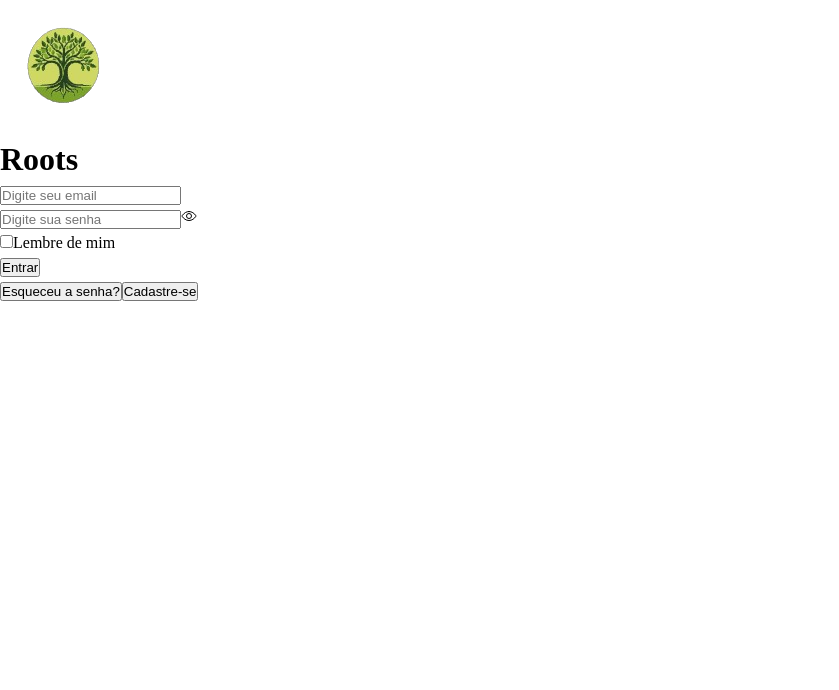
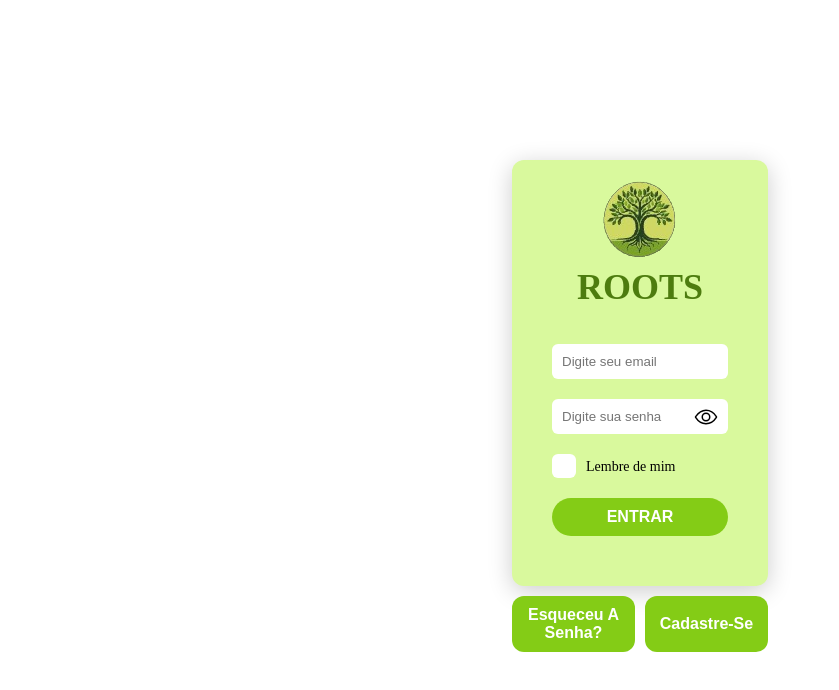
Before and after one commit to irrobs/Roots, a React (Vite) app: page / in a window 1280 px wide. Shown: the top 690 px of the page, without its empty margins (0-839 px from the left). Built offline with nearby package versions, Linux system fonts and the light colour scheme.

Commit message:
style: finished loginForm styles

```diff
--- a/src/App.tsx
+++ b/src/App.tsx
@@ -1,12 +1,11 @@
-import LoginForm from "./pages/login/LoginForm";
+import LoginPage from "./pages/login/LoginPage";
 import GlobalStyles from "./styles/GlobalStyles";
 
 export default function App() {
   return (
     <>
-      <LoginForm />
-
       <GlobalStyles />
+      <LoginPage />
     </>
   );
 }
--- /dev/null
+++ b/src/pages/login/ForgetAndCreate.tsx
@@ -0,0 +1,16 @@
+import styled from "styled-components";
+import { StyledButton } from "./StyledComponents";
+
+const StyledForgetAndCreateContainer = styled.div`
+  display: flex;
+  gap: 1rem;
+`;
+
+export default function ForgetAndCreate() {
+  return (
+    <StyledForgetAndCreateContainer>
+      <StyledButton>Esqueceu a senha?</StyledButton>
+      <StyledButton>Cadastre-se</StyledButton>
+    </StyledForgetAndCreateContainer>
+  );
+}
--- a/src/pages/login/LoginForm.tsx
+++ b/src/pages/login/LoginForm.tsx
@@ -1,39 +1,43 @@
 import { IoEyeOutline } from "react-icons/io5";
-import styled from "styled-components";
-import logo from "../../../public/logo.png";
 
-const StyledContainer = styled.div``;
+import LoginLogo from "./LoginLogo";
+import {
+  StyledFormContainer,
+  StyledForm,
+  StyledInputContainer,
+  StyledInput,
+  StyledSpan,
+  StyledCheckboxContainer,
+  StyledCheckbox,
+  StyledButton,
+  StyledCustomCheckbox,
+  StyledLabel,
+} from "./StyledComponents";
 
-export default function LoginForm() {
+export default function loginForm() {
   return (
-    <div>
-      <div>
-        <div>
-          <img src={logo} alt="Desenho de uma árvore" />
-          <h1>Roots</h1>
-        </div>
+    <StyledFormContainer>
+      <LoginLogo />
 
-        <form action="get">
-          <input type="email" placeholder="Digite seu email" />
+      <StyledForm action="get">
+        <StyledInput type="email" placeholder="Digite seu email" />
 
-          <div>
-            <input type="password" placeholder="Digite sua senha" />
+        <StyledInputContainer>
+          <StyledInput type="password" placeholder="Digite sua senha" />
+
+          <StyledSpan>
             <IoEyeOutline />
-          </div>
+          </StyledSpan>
+        </StyledInputContainer>
 
-          <div>
-            <input type="checkbox" id="checkbox-remember" />
-            <label htmlFor="checkbox-remember">Lembre de mim</label>
-          </div>
+        <StyledCheckboxContainer>
+          <StyledCheckbox type="checkbox" id="checkbox-remember" />
+          <StyledCustomCheckbox></StyledCustomCheckbox>
+          <StyledLabel htmlFor="checkbox-remember">Lembre de mim</StyledLabel>
+        </StyledCheckboxContainer>
 
-          <button>Entrar</button>
-        </form>
-      </div>
-
-      <div>
-        <button>Esqueceu a senha?</button>
-        <button>Cadastre-se</button>
-      </div>
-    </div>
+        <StyledButton primary={true}>Entrar</StyledButton>
+      </StyledForm>
+    </StyledFormContainer>
   );
 }
--- /dev/null
+++ b/src/pages/login/LoginLogo.tsx
@@ -0,0 +1,27 @@
+import styled from "styled-components";
+
+const StyledLogoContainer = styled.div`
+  display: flex;
+  flex-direction: column;
+  align-items: center;
+`;
+
+const StyledLogo = styled.img`
+  width: 8rem;
+`;
+
+const StyledTitle = styled.h1`
+  text-transform: uppercase;
+  color: var(--color-lime-700);
+  font-weight: bold;
+  font-size: 3.6rem;
+`;
+
+export default function LoginLogo() {
+  return (
+    <StyledLogoContainer>
+      <StyledLogo src="/logo.png" alt="Desenho de uma árvore" />
+      <StyledTitle>Roots</StyledTitle>
+    </StyledLogoContainer>
+  );
+}
--- /dev/null
+++ b/src/pages/login/LoginPage.tsx
@@ -0,0 +1,18 @@
+import styled from "styled-components";
+import LoginForm from "./LoginForm";
+import ForgetAndCreate from "./ForgetAndCreate";
+
+const StyledContainer = styled.div`
+  max-width: 20vw;
+  margin: 20vh auto;
+`;
+
+export default function LoginPage() {
+  return (
+    <StyledContainer>
+      <LoginForm />
+
+      <ForgetAndCreate />
+    </StyledContainer>
+  );
+}
--- /dev/null
+++ b/src/pages/login/StyledComponents.ts
@@ -0,0 +1,94 @@
+import styled from "styled-components";
+
+export const StyledFormContainer = styled.div`
+  background-color: var(--color-lime-200);
+  padding: 2rem 4rem 5rem 4rem;
+  display: flex;
+  flex-direction: column;
+  align-items: center;
+  justify-content: center;
+  border-radius: var(--border-radius-md);
+  margin-bottom: 1rem;
+  box-shadow: var(--shadow-md);
+`;
+
+export const StyledForm = styled.form`
+  margin-top: 3rem;
+  width: 100%;
+  display: flex;
+  flex-direction: column;
+  gap: 2rem;
+`;
+
+export const StyledInputContainer = styled.div`
+  position: relative;
+`;
+
+export const StyledInput = styled.input`
+  border: none;
+  background-color: var(--color-gray-0);
+  color: var(--color-gray-500);
+  padding: 1rem;
+  border-radius: var(--border-radius-sm);
+  width: 100%;
+`;
+
+export const StyledSpan = styled.span`
+  display: inline-block;
+  position: absolute;
+  width: 2.4rem;
+  height: 2.4rem;
+  top: 50%;
+  right: 1rem;
+  transform: translateY(-50%);
+
+  & > * {
+    width: 100%;
+    height: 100%;
+  }
+`;
+
+export const StyledCheckboxContainer = styled.div`
+  position: relative;
+  display: flex;
+  align-items: center;
+  gap: 1rem;
+`;
+
+export const StyledCheckbox = styled.input`
+  position: absolute;
+  opacity: 0;
+  cursor: pointer;
+  height: 0;
+  width: 0;
+`;
+
+export const StyledCustomCheckbox = styled.span`
+  width: 2.4rem;
+  height: 2.4rem;
+  border-radius: var(--border-radius-sm);
+  background-color: var(--color-gray-0);
+  border: none;
+`;
+
+export const StyledButton = styled.button<{ primary?: boolean }>`
+  text-transform: ${(props) => (props.primary ? "uppercase" : "capitalize")};
+  color: var(--color-gray-0);
+  background-color: var(--color-lime-500);
+  border: none;
+  font-weight: bold;
+  font-size: 1.6rem;
+  border-radius: ${(props) =>
+    props.primary ? "var(--border-radius-full)" : "var(--border-radius-md)"};
+  width: 100%;
+  padding: 1rem 0;
+
+  &:hover {
+    background-color: var(--color-lime-700);
+  }
+`;
+
+export const StyledLabel = styled.label`
+  font-size: 1.4rem;
+  color: var(--color-gray-700);
+`;
--- a/src/styles/GlobalStyles.ts
+++ b/src/styles/GlobalStyles.ts
@@ -5,17 +5,17 @@ const GlobalStyles = createGlobalStyle`
 
     &, &.light-mode {
       --color-gray-0: #fff;
-      --color-grey-500: #6b7280;
-      --color-grey-800: #1f2937;
-      --color-grey-900: ##111827;
+      --color-gray-500: #6b7280;
+      --color-gray-800: #1f2937;
+      --color-gray-900: ##111827;
       --color-lime-200: #d9f99d;
-      --color-lime-500: ##84cc16;
-      --color-lime-700: ##4d7c0f;
+      --color-lime-500: #84cc16;
+      --color-lime-700: #4d7c0f;
       --color-red-600: #dc2626;
       --color-green-600: ##16a34a;
 
       --shadow-sm: 0 1px 2px rgba(0, 0, 0, 0.04);
-      --shadow-md: 0px 0.6rem 2.4rem rgba(0, 0, 0, 0.06);
+      --shadow-md: 0px .5rem 2.4rem rgba(0, 0, 0, 0.2);
       --shadow-lg: 0 2.4rem 3.2rem rgba(0, 0, 0, 0.12);
 
       --border-radius-sm: 6px;
```
Also changed, not shown: public/logo.png.
